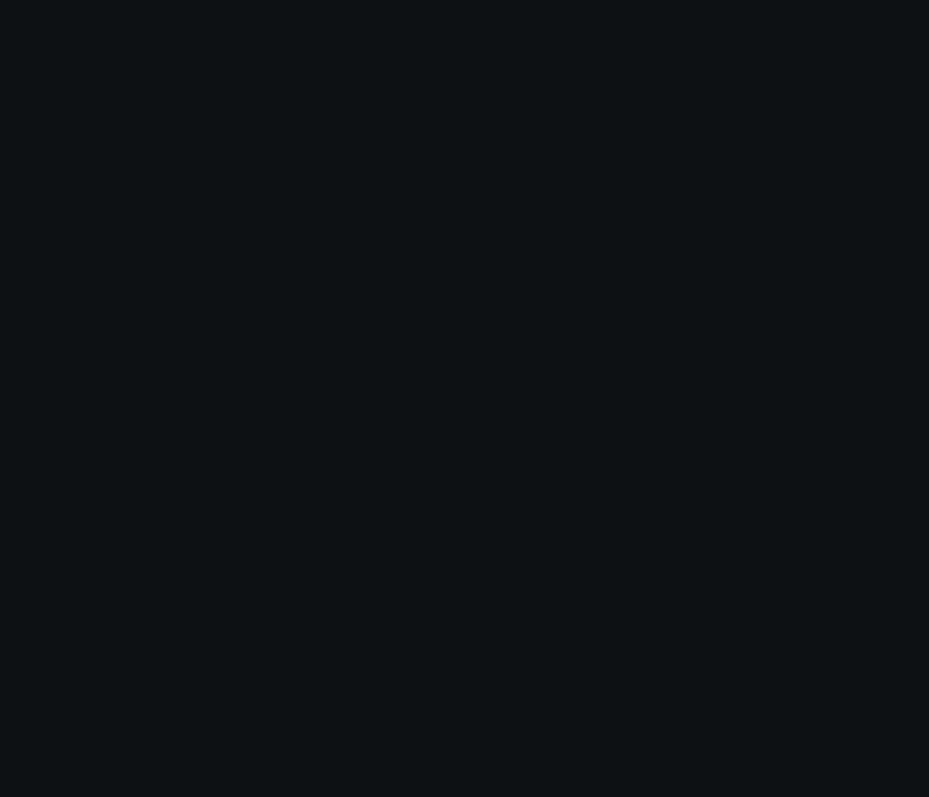
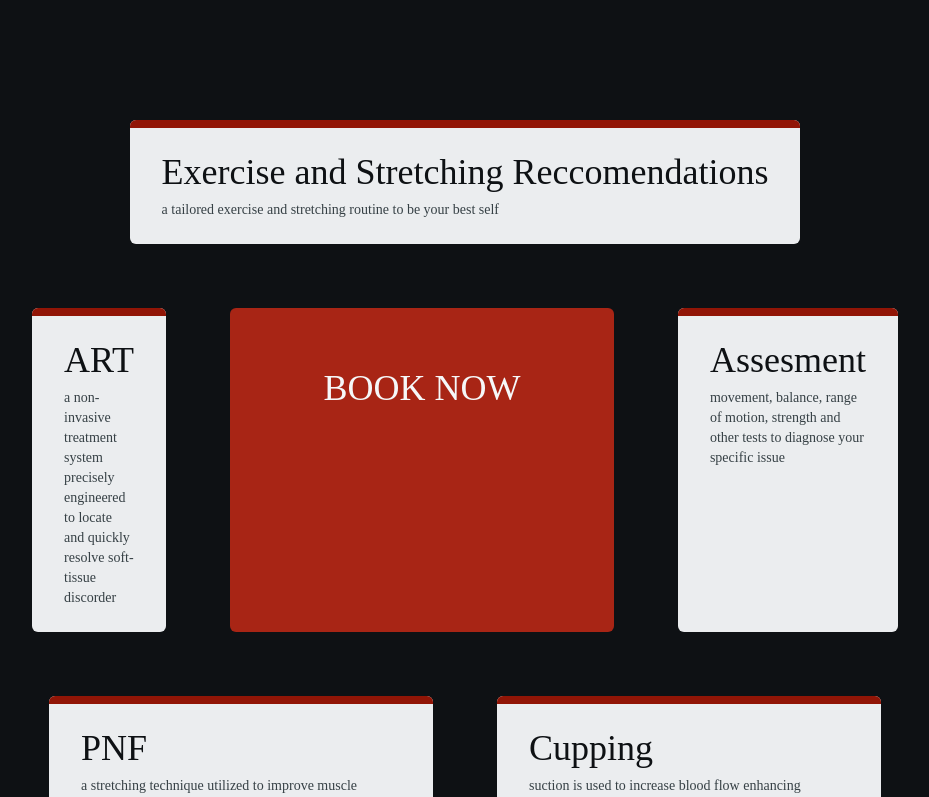
Before and after one commit to BeToast/titinperformance.com, a React (Vite) app: page / in a window 1280 px wide. Shown: the part 800-1597 px from the top of the page, without its empty margins (175-1104 px from the left). Built offline with nearby package versions, Linux system fonts and the light colour scheme; a web font is replaced by a local one.

Commit message:
book now section

```diff
--- a/src/App.tsx
+++ b/src/App.tsx
@@ -8,7 +8,7 @@ import { TITIN, TITINperformance } from "./svgs";
 import { useEffect } from "react";
 import { Helmet, HelmetProvider } from "react-helmet-async";
 import Nav from "./compos/Nav";
-import BookNow from "./compos/BookNow";
+import BookNow from "./compos/BookNowSection";
 
 function App() {
    var redSlant: HTMLElement;
@@ -16,6 +16,7 @@ function App() {
    var slogan: HTMLElement;
    var titinPerformAr: HTMLElement[][] = [new Array(3), new Array(3)]; //0 is wrapper, 1 is above, 2 is text
    var blackTangle: HTMLElement;
+   var bookNowAr: HTMLElement[] = new Array(2); //0 is above, 1 is content
 
    useEffect(() => {
       //execute all useEffect promises in parallel
@@ -53,6 +54,14 @@ function App() {
                });
             });
          }),
+         waitForElm("#above-book-now").then(
+            (aboveBookNowEl: HTMLElement | null) => {
+               bookNowAr[0] = aboveBookNowEl!;
+               waitForElm("#book-now").then((bookNowEl: HTMLElement | null) => {
+                  bookNowAr[1] = bookNowEl!;
+               });
+            },
+         ),
          //end dupilcate code
       ]).then(() => {
          resizeHandler(
@@ -61,6 +70,7 @@ function App() {
             slogan,
             titinPerformAr,
             blackTangle,
+            bookNowAr,
          );
          addEventListener("resize", () => {
             resizeHandler(
@@ -69,6 +79,7 @@ function App() {
                slogan,
                titinPerformAr,
                blackTangle,
+               bookNowAr,
             );
          });
       });
--- a/src/compos/BookNow/index.tsx
+++ /dev/null
@@ -1,9 +0,0 @@
-const componame: React.FC<{}> = ({}) => {
-   return (
-      <>
-         <div id="book-now" className="h-screen w-full "></div>
-      </>
-   );
-};
-
-export default componame;
--- /dev/null
+++ b/src/compos/BookNowSection/BookNowButton/index.tsx
@@ -0,0 +1,15 @@
+const BookNowButton: React.FC<{ className: string }> = ({ className }) => {
+   return (
+      <>
+         <div
+            className={`${className}  flex min-w-96 content-center justify-center rounded-md bg-red-600 py-14 `}
+         >
+            <div className="text-grey-100 mt-1 font-euro text-4xl">
+               BOOK NOW
+            </div>
+         </div>
+      </>
+   );
+};
+
+export default BookNowButton;
--- /dev/null
+++ b/src/compos/BookNowSection/Card/index.tsx
@@ -0,0 +1,21 @@
+const Card: React.FC<{ className?: string; title: string; text: string }> = ({
+   className = "",
+   title,
+   text,
+}) => {
+   return (
+      <>
+         <div className={`${className} relative rounded-md bg-grey-200`}>
+            <div className=" inset-x-0 top-0 h-2 w-full rounded-t-md bg-red-700"></div>
+            <div className="px-8 py-6">
+               <div className="pb-2 font-avel text-4xl text-grey-950">
+                  {title}
+               </div>
+               <div className="font-aver text-sm text-grey-800">{text}</div>
+            </div>
+         </div>
+      </>
+   );
+};
+
+export default Card;
--- /dev/null
+++ b/src/compos/BookNowSection/index.tsx
@@ -0,0 +1,59 @@
+import BookNowButton from "./BookNowButton";
+import Card from "./Card";
+import "./style.css";
+
+const componame: React.FC<{}> = ({}) => {
+   return (
+      <>
+         <div id="above-book-now" />
+         <div id="book-now" className="w-full bg-opacity-50">
+            <div className="flex h-full w-full flex-col justify-center space-y-16">
+               <div className="card-row">
+                  <Card
+                     className=""
+                     title={"Exercise and Stretching Reccomendations"}
+                     text={
+                        "a tailored exercise and stretching routine to be your best self"
+                     }
+                  />
+               </div>
+               <div className="card-row">
+                  <Card
+                     className="w-96"
+                     title={"ART"}
+                     text={
+                        "a non-invasive treatment system precisely engineered to locate and quickly resolve soft-tissue discorder"
+                     }
+                  />
+                  <BookNowButton className="grow" />
+                  <Card
+                     className="w-96"
+                     title={"Assesment"}
+                     text={
+                        "movement, balance, range of motion, strength and other tests to diagnose your specific issue"
+                     }
+                  />
+               </div>
+               <div className="card-row">
+                  <Card
+                     className="w-96"
+                     title={"PNF"}
+                     text={
+                        "a stretching technique utilized to improve muscle elasticity"
+                     }
+                  />
+                  <Card
+                     className="w-96"
+                     title={"Cupping"}
+                     text={
+                        "suction is used to increase blood flow enhancing physical performance"
+                     }
+                  />
+               </div>
+            </div>
+         </div>
+      </>
+   );
+};
+
+export default componame;
--- /dev/null
+++ b/src/compos/BookNowSection/style.css
@@ -0,0 +1,3 @@
+.card-row {
+   @apply flex w-full flex-row content-center justify-center space-x-16;
+}
--- a/src/utils/resizeHandler.ts
+++ b/src/utils/resizeHandler.ts
@@ -79,45 +79,49 @@ const positionSlogan = (
 };
 
 const positionTitinPerform = (
-   titinPerformArAr: HTMLElement[][],
+   titinPerformArAr: HTMLElement[][], //0 is wrapper, 1 is above, 2 is text
    vh: number,
    slantAglRad: number,
-) => {
-   /////// FOR 0 - greenwhite ///////
+): number => {
    //get height of text
    var titinPerformOffset = titinPerformArAr[0][2].getBoundingClientRect();
-   //set top value for sticky position to work, its the same space as text height
-   titinPerformArAr[0][2].style.top = `${titinPerformOffset.height}px`;
    //get additional whitespace above text to red using angle
    var extraWhitespace = -1 * slantAglRad * titinPerformOffset.left;
-   //set height of above-titin-perform, concequetnly position the text.
+   //calc height of above-titin-perform
    var aboveTitinPerformHeight =
       vh * 0.9 - titinPerformOffset.height * 0.5 - extraWhitespace * 0.5;
-   titinPerformArAr[0][1].style.height = `${aboveTitinPerformHeight}px`;
+   //calc height of the wrapper to overflowinto blacktangle
+   // var spaceInBlackTangle = vh - aboveTitinPerformHeight;
 
-   //for greenwhite one only.
-   //calc additional height to take up in black-tangle
-   var spaceInBlackTangle = vh - aboveTitinPerformHeight;
-   titinPerformArAr[0][0].style.height = `${vh + spaceInBlackTangle}px`;
+   titinPerformArAr.map((titinPerformAr) => {
+      //set top value for sticky position to work, its the same space as text height
+      titinPerformAr[2].style.top = `${titinPerformOffset.height}px`;
 
-   /////// FOR 1 - grey-950 ///////
-   //get height of text
-   titinPerformOffset = titinPerformArAr[1][2].getBoundingClientRect();
-   //set top value for sticky position to work, its the same space as text height
-   titinPerformArAr[1][2].style.top = `${titinPerformOffset.height}px`;
-   //get additional whitespace above text to red using angle
-   extraWhitespace = -1 * slantAglRad * titinPerformOffset.left;
-   //set height of above-titin-perform, concequetnly position the text.
-   aboveTitinPerformHeight =
-      vh * 0.9 - titinPerformOffset.height * 0.5 - extraWhitespace * 0.5;
-   titinPerformArAr[1][1].style.height = `${aboveTitinPerformHeight}px`;
+      //set height of above-titin-perform, concequetnly position the text.
+      titinPerformAr[1].style.height = `${aboveTitinPerformHeight}px`;
 
-   spaceInBlackTangle = vh - aboveTitinPerformHeight;
-   titinPerformArAr[1][0].style.height = `${vh + spaceInBlackTangle * 0.5}px`;
+      //set height of the wrapper to overflowinto blacktangle
+      titinPerformAr[0].style.height = `${vh + titinPerformOffset.height * 2}px`;
+      // titinPerformAr[0].style.height = `${vh + spaceInBlackTangle}px`; //LEGACY
+   });
+   //return height bc height*3 is space above bookNow
+   return titinPerformOffset.height;
 };
 
 const positionBlackTangle = (blackTangle: HTMLElement, slantAglRad: number) => {
    blackTangle.style.transform = `rotate(${slantAglRad}rad)`;
+};
+
+const positionBookNow = (
+   bookNowAr: HTMLElement[],
+   vh: number,
+   titinPerformHeight: number,
+) => {
+   const spaceAboveBookNow = titinPerformHeight * 3;
+   // position book now below TITIN PERFORMANCE
+   bookNowAr[0].style.height = `${spaceAboveBookNow}px`;
+   // set bookNow height to remanider of page
+   bookNowAr[1].style.height = `${vh - spaceAboveBookNow}px`;
 };
 
 const resizeHandler = (
@@ -126,13 +130,19 @@ const resizeHandler = (
    slogan: HTMLElement,
    titinPerformAr: HTMLElement[][],
    blackTangle: HTMLElement,
+   bookNowAr: HTMLElement[],
 ) => {
    const [vw, vh] = getVwVh();
    const slantAglRad = rotateRedSlant(redSlant, vw, vh);
    positionLuke(lukePhoto, vw, vh, slantAglRad);
    positionSlogan(slogan, vw, vh, slantAglRad);
-   positionTitinPerform(titinPerformAr, vh, slantAglRad);
+   const titinPerformHeight = positionTitinPerform(
+      titinPerformAr,
+      vh,
+      slantAglRad,
+   );
    positionBlackTangle(blackTangle, slantAglRad);
+   positionBookNow(bookNowAr, vh, titinPerformHeight);
 };
 
 export default resizeHandler;
--- a/tailwind.config.js
+++ b/tailwind.config.js
@@ -14,7 +14,7 @@ export default {
          greenwhite: "#EDF1EF",
          grey: {
             50: "#FCFCFD",
-            // 100: '#F6F8F9',
+            100: "#F6F8F9",
             200: "#EBEDEF",
             // 300: '#D5D7D8', //or D8D8D8??
             // 400: '#B5B8BA',
```
